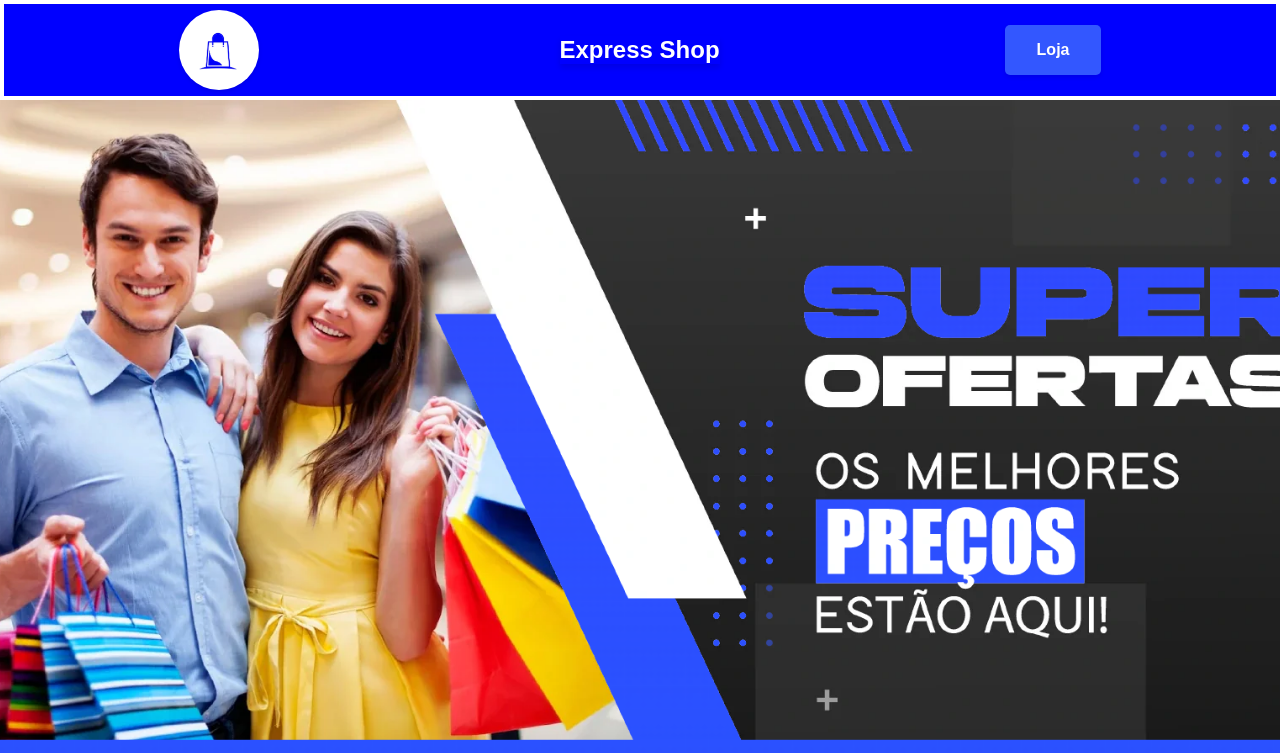
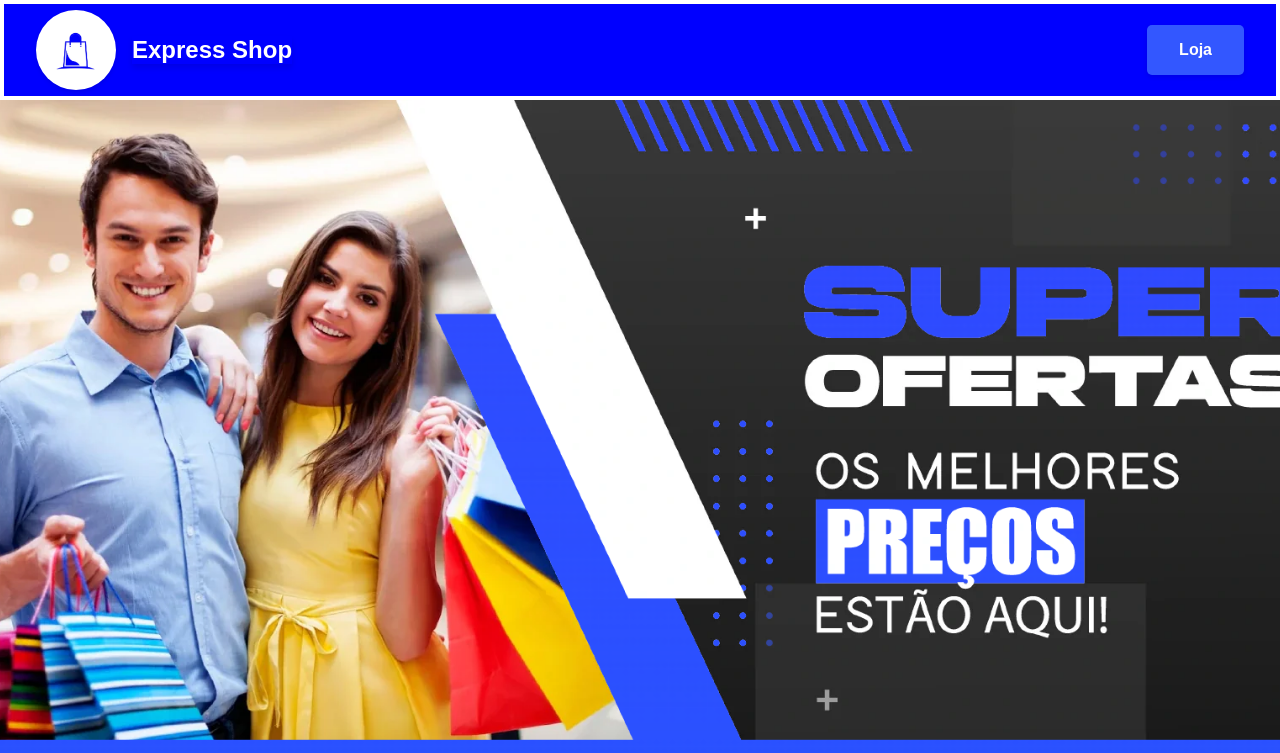
Before and after one commit to lucas198273/express-page, a plain HTML site: page index.html in a window 1280 px wide. Shown: the top 753 px of the page. Drawn offline with Linux system fonts and the light colour scheme.

Commit message:
apresenta responsividade

```diff
--- a/public/assets/style.css
+++ b/public/assets/style.css
@@ -24,14 +24,6 @@
             align-items: stretch;
             min-height: 100vh;
         }
-
-
-
-
-
-
-
-
         body p{
                 font-family: 'Arial', sans-serif;
                 font-size: 1rem;
@@ -46,29 +38,25 @@
                 box-shadow: 1 4px 6px rgba(0, 0, 0, 0.9); /* Sombra leve */
         }
         body h1{
+
             font-family: 'Arial', sans-serif;
             font-size: 2rem;
             color: var(--primary-color);
             box-shadow: 0 4px 6px rgba(0, 0, 0, 0.1); /* Sombra leve */
-            margin: 1rem;
+            margin:2rem;
         }
-
         header {
             display: flex;
             align-items: center;
-            justify-content:space-around;
+            justify-content: space-between; /* Garante que os itens à esquerda e à direita fiquem colados nas extremidades */
             width: 100%;
             height: 100px;
             background-color: blue;
             padding: 0 2rem;
             border: 4px solid var(--primary-color);
         }
-        header nav{
-            margin-left: auto;
-        }
 
-
-        .logo-circle {
+        header .logo-circle {
             width: 80px;
             height: 80px;
             background-color: var(--primary-color);
@@ -79,17 +67,29 @@
             box-shadow: 0 2px 5px var(--card-shadow);
         }
 
+        header h1 {
+            color: var(--primary-color);
+            font-size: 1.5rem;
+            margin-left: 1rem; /* Mantém a logo e o título colados */
+            margin-right: 0;
+            margin-bottom: auto;
+        }
+
+        header .logo-circle, header h1 {
+            display: flex;
+            align-items: center; /* Garante que o conteúdo da logo e o título fiquem centralizados verticalmente */
+        }
+
+        header a{
+            margin-left: auto; /* Move a navegação para a extremidade direita */
+        }
+
         .logo-circle img {
             max-width: 60%;
             max-height: 60%;
         }
 
-        header h1 {
-            color: var(--primary-color);
-            font-size: 1.5rem;
-            margin-left: 1rem;
-            margin-right: 0;
-        }
+
 
         nav ul {
             list-style: none;
```
